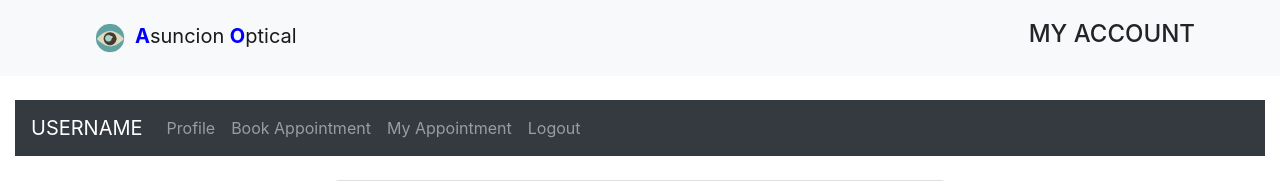
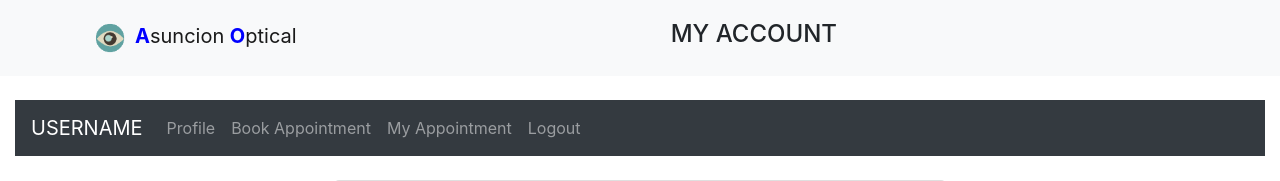
Before and after one commit to Tacs25/appointment-system, a PHP site: page /main/patient/profile.php in a window 1280 px wide. Shown: the top 181 px of the page. Run offline with PHP 8.4, Linux system fonts and the light colour scheme; some libraries are stand-ins or nearby versions.

Commit message:
Update header.php

```diff
--- a/main/patient/header.php
+++ b/main/patient/header.php
@@ -21,11 +21,7 @@
 <nav class="navbar navbar-expand-lg navbar-light bg-light">
         <div class="container">
           <a class="navbar-brand" href="../../index.php" ><img src="../../img/eyel.png" alt="logo" height="50"><span style="color: blue; font-weight: bolder;" >A</span>suncion <span style="color: blue; font-weight: bolder;">O</span>ptical</a>
-          <button class="navbar-toggler" type="button" data-bs-toggle="collapse" data-bs-target="#navbarNavDropdown" aria-controls="navbarNavDropdown" aria-expanded="false" aria-label="Toggle navigation">
-            <span class="navbar-toggler-icon"></span>
-          </button>
-          <div class="collapse navbar-collapse" id="navbarNavDropdown">
-            <ul class="navbar-nav ml-auto">
+            <ul class="navbar-nav mx-auto">
               <li class="nav-item">
                 <h4> MY ACCOUNT </h4>
               </li>
```
